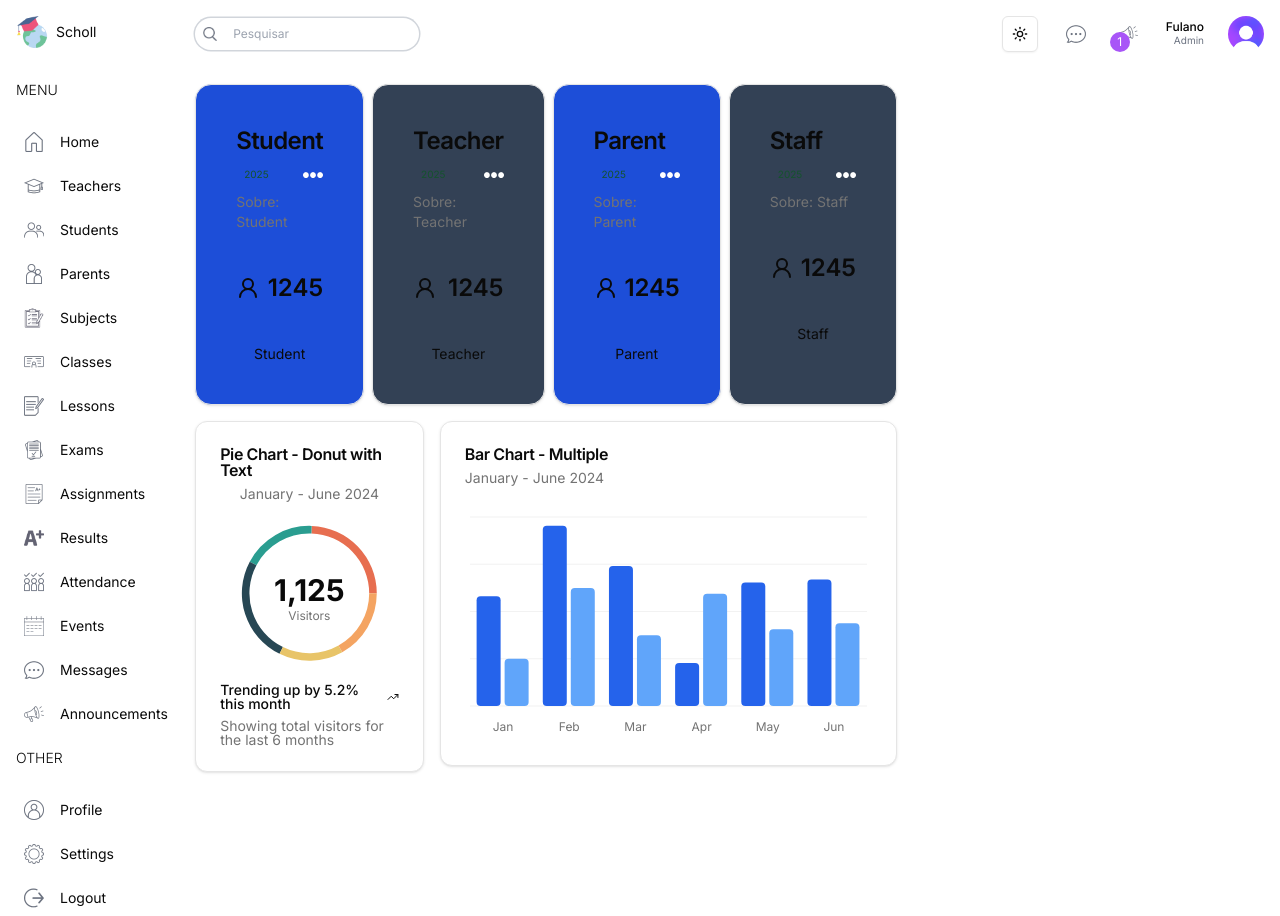
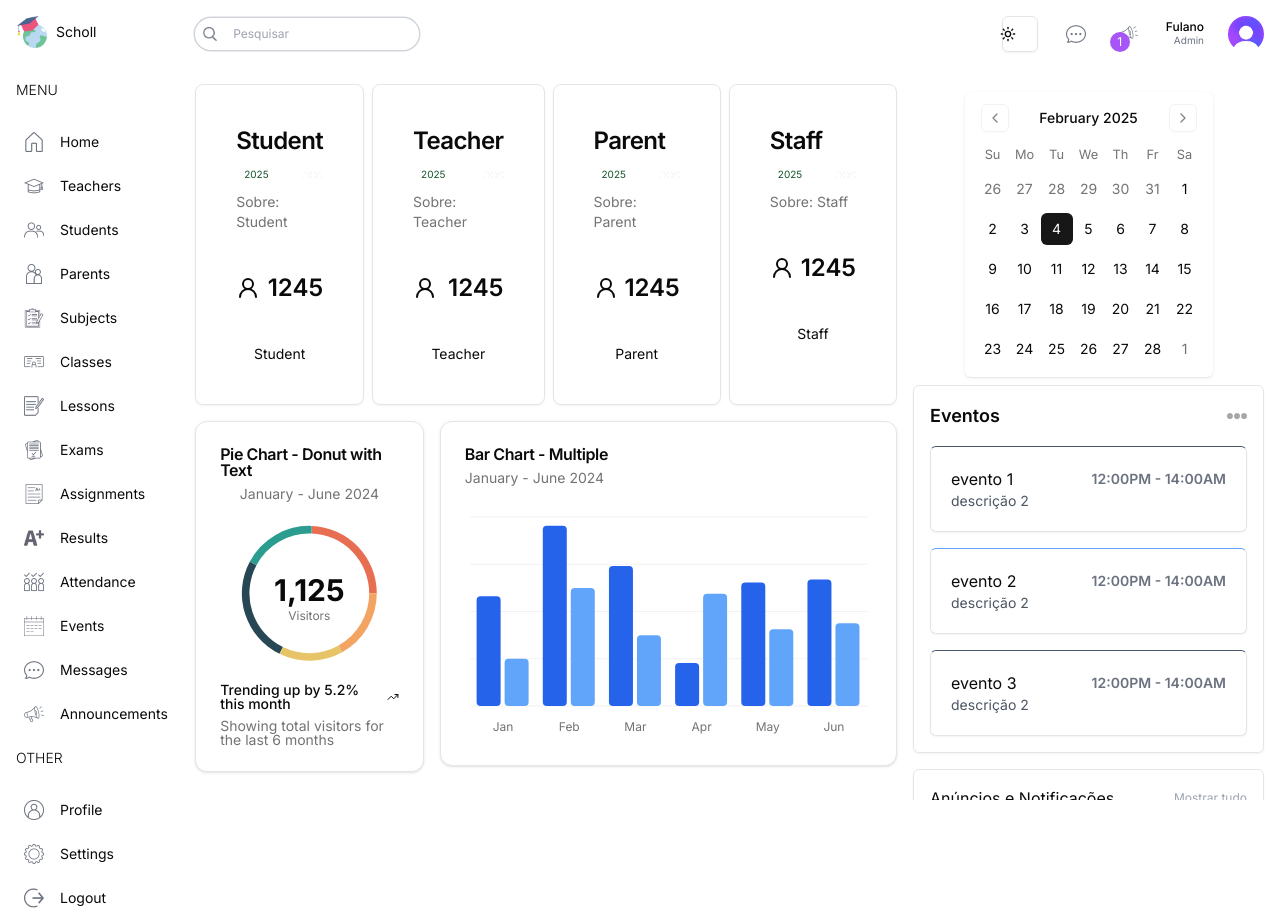
Before and after one commit to viniciuss1001/schollmanagement, a Next.js app: page /admin in a window 1280 px wide. Built offline with nearby package versions, Linux system fonts and the light colour scheme.

Commit message:
finish admin page

```diff
--- a/package.json
+++ b/package.json
@@ -13,10 +13,12 @@
     "@radix-ui/react-slot": "^1.1.1",
     "class-variance-authority": "^0.7.1",
     "clsx": "^2.1.1",
+    "date-fns": "^4.1.0",
     "lucide-react": "^0.474.0",
     "next": "14.2.5",
     "next-themes": "^0.4.4",
     "react": "^18",
+    "react-day-picker": "8.10.1",
     "react-dom": "^18",
     "recharts": "^2.15.1",
     "tailwind-merge": "^3.0.1",
--- a/src/app/(dashboard)/admin/page.tsx
+++ b/src/app/(dashboard)/admin/page.tsx
@@ -1,8 +1,13 @@
+import AnnouncementsComponent from "@/app/components/Announcements"
 import AreaChartFinance from "@/app/components/AreaChartFinance"
 import BarCharts from "@/app/components/BarChart"
+import CalendarComponent from "@/app/components/CalendarComponent"
 import CountChart from "@/app/components/CountChart"
+import EventLisComponent from "@/app/components/EventLis"
 
 import UserCard from "@/app/components/UserCard"
+
+
 
 const AdminPage = () => {
     return (
@@ -26,11 +31,14 @@ const AdminPage = () => {
                 </div>
                 {/**big chart */}
                 <div className="w-full h-[500px] p-2">
-                <AreaChartFinance />
+                    <AreaChartFinance />
                 </div>
             </div>
             {/*right */}
             <div className="w-full lg:w-1/3">
+                <CalendarComponent />
+                <EventLisComponent />
+                <AnnouncementsComponent />
             </div>
         </div>
     )
--- /dev/null
+++ b/src/app/components/Announcements.tsx
@@ -0,0 +1,24 @@
+
+import React from 'react'
+import { AnnouncementsDataExample as announcements } from './ExampleDatas'
+const AnnouncementsComponent = () => {
+  return (
+    <div className='p-4 rounded-md shadow-sm border mt-4'>
+        <div className='flex items-center justify-between'>
+            <h2>Anúncios e Notificações</h2>
+            <span className='text-xs text-gray-400'>Mostrar tudo</span>
+        </div>
+        <div className='flex flex-col justify-center items-center gap-4 mt-3'>
+        {announcements.map((announcement) => (
+            <div key={announcement.id} className='p-4 w-full border rounded-md shadow-md'>
+                <h3 className='font-semibold ligth:text-gray-800 dark:text-white'>{announcement.title}</h3>
+                <p className='text-gray-600 text-sm dark:text-gray-300'>{announcement.description}</p>
+            </div>
+        ))}
+        </div>
+
+    </div>
+  )
+}
+
+export default AnnouncementsComponent
--- a/src/app/components/AreaChartFinance.tsx
+++ b/src/app/components/AreaChartFinance.tsx
@@ -45,7 +45,7 @@ const chartConfig = {
 
 const AreaChartFinance = () => {
     return (
-        <div className='flex p-3 mt-3'>
+        <div className=''>
             <Card>
                 <CardHeader>
                     <CardTitle>Area Chart - Gradient</CardTitle>
--- a/src/app/components/BarChart.tsx
+++ b/src/app/components/BarChart.tsx
@@ -15,8 +15,8 @@ import {
     ChartTooltip,
     ChartTooltipContent
 } from '@/components/ui/chart'
-import { chartDataExample } from './LinksMenu'
-import { chartConfig } from './LinksMenu'
+import { chartDataExample } from './ExampleDatas'
+import { chartConfig } from './ExampleDatas'
 
 
 const BarCharts = () => {
--- /dev/null
+++ b/src/app/components/CalendarComponent.tsx
@@ -0,0 +1,21 @@
+"use client"
+import React from 'react'
+import { Calendar } from '@/components/ui/calendar'
+
+const CalendarComponent = () => {
+
+    const [date, setDate] = React.useState<Date | undefined> (new Date())
+
+  return (
+    <div className='w-full flex items-center justify-center p-2'>
+        <Calendar
+        mode='single'
+        selected={date}
+        onSelect={setDate}
+        className='rounded-md border-none shadow '
+        />
+    </div>
+  )
+}
+
+export default CalendarComponent
--- /dev/null
+++ b/src/app/components/EventLis.tsx
@@ -0,0 +1,27 @@
+
+import React from 'react'
+import { EventsDataExample as events } from "@/app/components/ExampleDatas"
+import Image from "next/image"
+
+const EventLisComponent = () => {
+  return (
+    <div> <div className="flex flex-col gap-4 p-4 border shadow-sm rounded-md">
+    <div className="flex items-center justify-between">
+        <h3 className="text-lg font-semibold">Eventos</h3>
+        <Image src='/moreDark.png' height={20} width={20} alt="Mais" /></div>
+    {events.map((event) => (
+        <div
+            className="p-5 rounded-md border shadow-sm odd:border-t-blue-400 even:border-t-slate-600"
+            key={event.id}>
+            <div className="flex items-center justify-between">
+                <h1 className="text-md ">{event.title}</h1>
+                <span className="text-sm text-gray-500 font-semibold dark:texgra">{event.time}</span>
+            </div>
+            <p className="text-sm text-gray-600 dark:text-gray-300">{event.description}</p>
+        </div>
+    ))}
+</div></div>
+  )
+}
+
+export default EventLisComponent
--- a/src/app/components/LinksMenu.ts
+++ b/src/app/components/ExampleDatas.ts
@@ -160,3 +160,42 @@ export const chartCircleConfig= {
     color: "hsl(var(--chart-5))",
   },
 } satisfies ChartConfig
+
+export const EventsDataExample = [
+  {
+    id: 1,
+    title: "evento 1",
+    time: '12:00PM - 14:00AM',
+    description: 'descrição 2'
+  },
+  {
+    id:2,
+    title: "evento 2",
+    time: '12:00PM - 14:00AM',
+    description: 'descrição 2'
+  },
+  {
+    id: 3,
+    title: "evento 3",
+    time: '12:00PM - 14:00AM',
+    description: 'descrição 2'
+  }
+]
+
+export const AnnouncementsDataExample = [
+  {
+    id: 1,
+    title: 'título 1',
+    description: 'descrição do evento'
+  },
+  {
+    id: 2,
+    title: 'título 2',
+    description: 'descrição do evento'
+  },
+  {
+    id: 2,
+    title: 'título 1',
+    description: 'descrição do evento'
+  }
+]
--- a/src/app/components/Menu.tsx
+++ b/src/app/components/Menu.tsx
@@ -1,5 +1,5 @@
 import Link from "next/link"
-import { menuItems } from "./LinksMenu"
+import { menuItems } from "./ExampleDatas"
 import Image from "next/image"
 
 const MenuComponent = () => {
--- a/src/app/components/Theme-Toggle.tsx
+++ b/src/app/components/Theme-Toggle.tsx
@@ -15,22 +15,22 @@ export function ModeToggle(){
     const {setTheme} = useTheme()
     return (
         <DropdownMenu>
-          <DropdownMenuTrigger asChild>
+          <DropdownMenuTrigger asChild className='flex items-center justify-center'>
             <Button variant="outline" size="icon">
               <Sun className="h-[1.2rem] w-[1.2rem] rotate-0 scale-100 transition-all dark:-rotate-90 dark:scale-0" />
-              <Moon className="absolute h-[1.2rem] w-[1.2rem] rotate-90 scale-0 transition-all dark:rotate-0 dark:scale-100" />
-              <span className="sr-only">Toggle theme</span>
+              <Moon className="block h-[1.2rem] w-[1.2rem] rotate-90 scale-0 transition-all dark:rotate-0 dark:scale-100 dark:mt-2" />
+              <span className="sr-only">Escolher tema</span>
             </Button>
           </DropdownMenuTrigger>
           <DropdownMenuContent align="end">
             <DropdownMenuItem onClick={() => setTheme("light")}>
-              Light
+              Claro
             </DropdownMenuItem>
             <DropdownMenuItem onClick={() => setTheme("dark")}>
-              Dark
+              Escuro
             </DropdownMenuItem>
             <DropdownMenuItem onClick={() => setTheme("system")}>
-              System
+              Sistema
             </DropdownMenuItem>
           </DropdownMenuContent>
         </DropdownMenu>
--- a/src/app/components/UserCard.tsx
+++ b/src/app/components/UserCard.tsx
@@ -11,7 +11,7 @@ import { UserRound } from 'lucide-react'
 
 const UserCard = ({ type }: { type: string }) => {
     return (
-        <Card className='rounded-2xl odd:bg-blue-700 even:bg-slate-700 p-4 flex-1 min-[132px]:'>
+        <Card className='rounded-lg shadow-sm p-4 flex-1 min-[132px]:'>
             <CardHeader className='flex justify-between w-full flex-col'>
                 <CardTitle className='text-2xl'>
                     {type[0].toLocaleUpperCase()}{type.slice(1)}
--- /dev/null
+++ b/src/components/ui/calendar.tsx
@@ -0,0 +1,76 @@
+"use client"
+
+import * as React from "react"
+import { ChevronLeft, ChevronRight } from "lucide-react"
+import { DayPicker } from "react-day-picker"
+
+import { cn } from "@/lib/utils"
+import { buttonVariants } from "@/components/ui/button"
+
+export type CalendarProps = React.ComponentProps<typeof DayPicker>
+
+function Calendar({
+  className,
+  classNames,
+  showOutsideDays = true,
+  ...props
+}: CalendarProps) {
+  return (
+    <DayPicker
+      showOutsideDays={showOutsideDays}
+      className={cn("p-3", className)}
+      classNames={{
+        months: "flex flex-col sm:flex-row space-y-4 sm:space-x-4 sm:space-y-0",
+        month: "space-y-4",
+        caption: "flex justify-center pt-1 relative items-center",
+        caption_label: "text-sm font-medium",
+        nav: "space-x-1 flex items-center",
+        nav_button: cn(
+          buttonVariants({ variant: "outline" }),
+          "h-7 w-7 bg-transparent p-0 opacity-50 hover:opacity-100"
+        ),
+        nav_button_previous: "absolute left-1",
+        nav_button_next: "absolute right-1",
+        table: "w-full border-collapse space-y-1",
+        head_row: "flex",
+        head_cell:
+          "text-muted-foreground rounded-md w-8 font-normal text-[0.8rem]",
+        row: "flex w-full mt-2",
+        cell: cn(
+          "relative p-0 text-center text-sm focus-within:relative focus-within:z-20 [&:has([aria-selected])]:bg-accent [&:has([aria-selected].day-outside)]:bg-accent/50 [&:has([aria-selected].day-range-end)]:rounded-r-md",
+          props.mode === "range"
+            ? "[&:has(>.day-range-end)]:rounded-r-md [&:has(>.day-range-start)]:rounded-l-md first:[&:has([aria-selected])]:rounded-l-md last:[&:has([aria-selected])]:rounded-r-md"
+            : "[&:has([aria-selected])]:rounded-md"
+        ),
+        day: cn(
+          buttonVariants({ variant: "ghost" }),
+          "h-8 w-8 p-0 font-normal aria-selected:opacity-100"
+        ),
+        day_range_start: "day-range-start",
+        day_range_end: "day-range-end",
+        day_selected:
+          "bg-primary text-primary-foreground hover:bg-primary hover:text-primary-foreground focus:bg-primary focus:text-primary-foreground",
+        day_today: "bg-accent text-accent-foreground",
+        day_outside:
+          "day-outside text-muted-foreground aria-selected:bg-accent/50 aria-selected:text-muted-foreground",
+        day_disabled: "text-muted-foreground opacity-50",
+        day_range_middle:
+          "aria-selected:bg-accent aria-selected:text-accent-foreground",
+        day_hidden: "invisible",
+        ...classNames,
+      }}
+      components={{
+        IconLeft: ({ className, ...props }) => (
+          <ChevronLeft className={cn("h-4 w-4", className)} {...props} />
+        ),
+        IconRight: ({ className, ...props }) => (
+          <ChevronRight className={cn("h-4 w-4", className)} {...props} />
+        ),
+      }}
+      {...props}
+    />
+  )
+}
+Calendar.displayName = "Calendar"
+
+export { Calendar }
```
Also changed, not shown: 1 other file (tests, documents, lock files or other folders).
